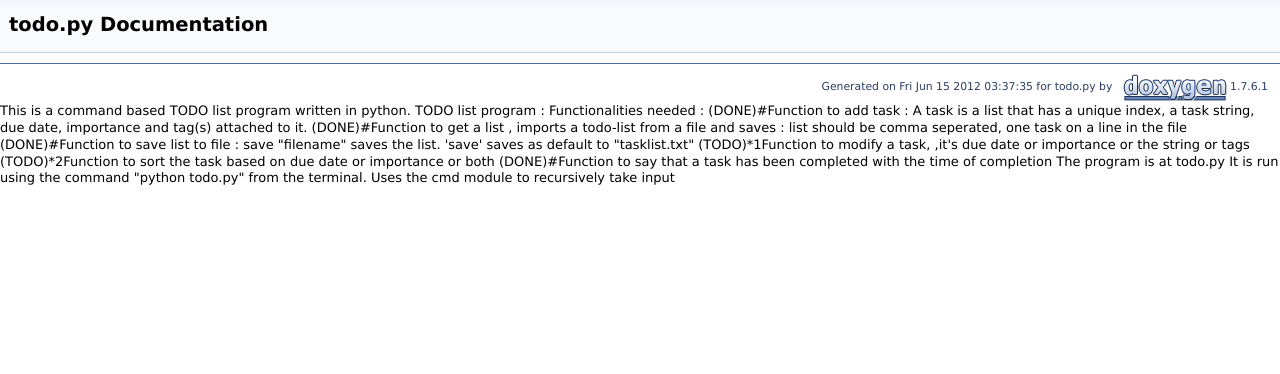
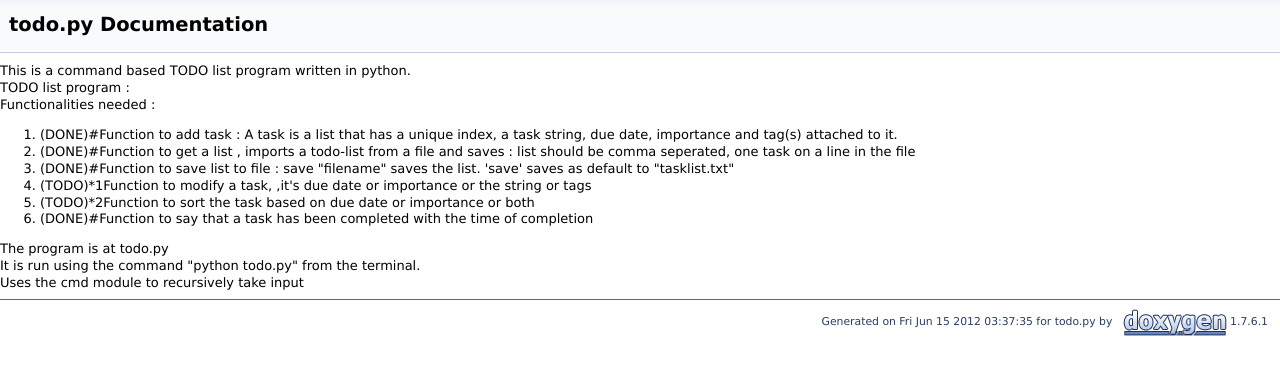
Before and after one commit to sksavant/todo-py, a plain HTML site: page index.html in a window 1280 px wide. Shown: the part 96-470 px from the top of the page. Drawn offline with Linux system fonts and the light colour scheme.

Commit message:
more edits to index.html

```diff
--- a/index.html
+++ b/index.html
@@ -89,6 +89,24 @@ var searchBox = new SearchBox("searchBox", "search",false,'Search');
 </iframe>
 </div>
 
+<div>
+This is a command based TODO list program written in python.
+</br>
+TODO list program : </br>
+Functionalities needed : </br>
+<ol>
+<li>(DONE)#Function to add task : A task is a list that has a unique index,
+a task string, due date, importance and tag(s) attached to it.
+<li>(DONE)#Function to get a list , imports a todo-list from a file and saves : list should be comma seperated, one task on a line in the file
+<li>(DONE)#Function to save list to file : save "filename" saves the list. 'save' saves as default to "tasklist.txt"
+<li>(TODO)*1Function to modify a task, ,it's due date or importance or the string or tags
+<li>(TODO)*2Function to sort the task based on due date or importance or both
+<li>(DONE)#Function to say that a task has been completed with the time of completion
+</ol>
+The program is at todo.py </br>
+It is run using the command "python todo.py" from the terminal. </br>
+Uses the cmd module to recursively take input </br>
+</div>
 
 
 <hr class="footer"/><address class="footer"><small>
@@ -96,24 +114,7 @@ Generated on Fri Jun 15 2012 03:37:35 for todo.py by &#160;<a href="http://www.d
 <img class="footer" src="doxygen.png" alt="doxygen"/>
 </a> 1.7.6.1
 </small></address>
-<div>
-This is a command based TODO list program written in python.
-
-TODO list program :
-Functionalities needed :
-(DONE)#Function to add task : A task is a list that has a unique index,
-a task string, due date, importance and tag(s) attached to it.
-(DONE)#Function to get a list , imports a todo-list from a file and saves : list should be comma seperated, one task on a line in the file
-(DONE)#Function to save list to file : save "filename" saves the list. 'save' saves as default to "tasklist.txt"
-(TODO)*1Function to modify a task, ,it's due date or importance or the string or tags
-(TODO)*2Function to sort the task based on due date or importance or both
-(DONE)#Function to say that a task has been completed with the time of completion
-
-The program is at todo.py
-It is run using the command "python todo.py" from the terminal.
-Uses the cmd module to recursively take input
 
 
-</div>
 </body>
 </html>
```
